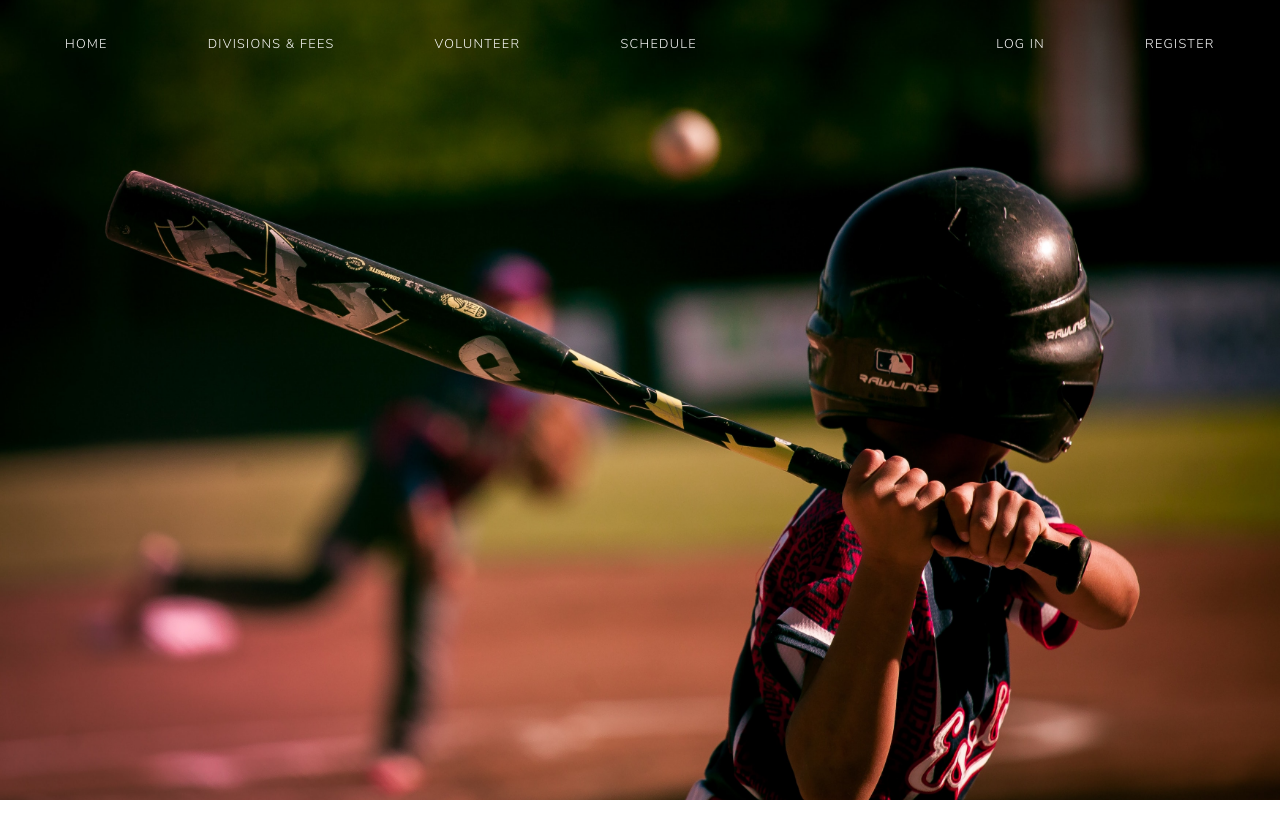
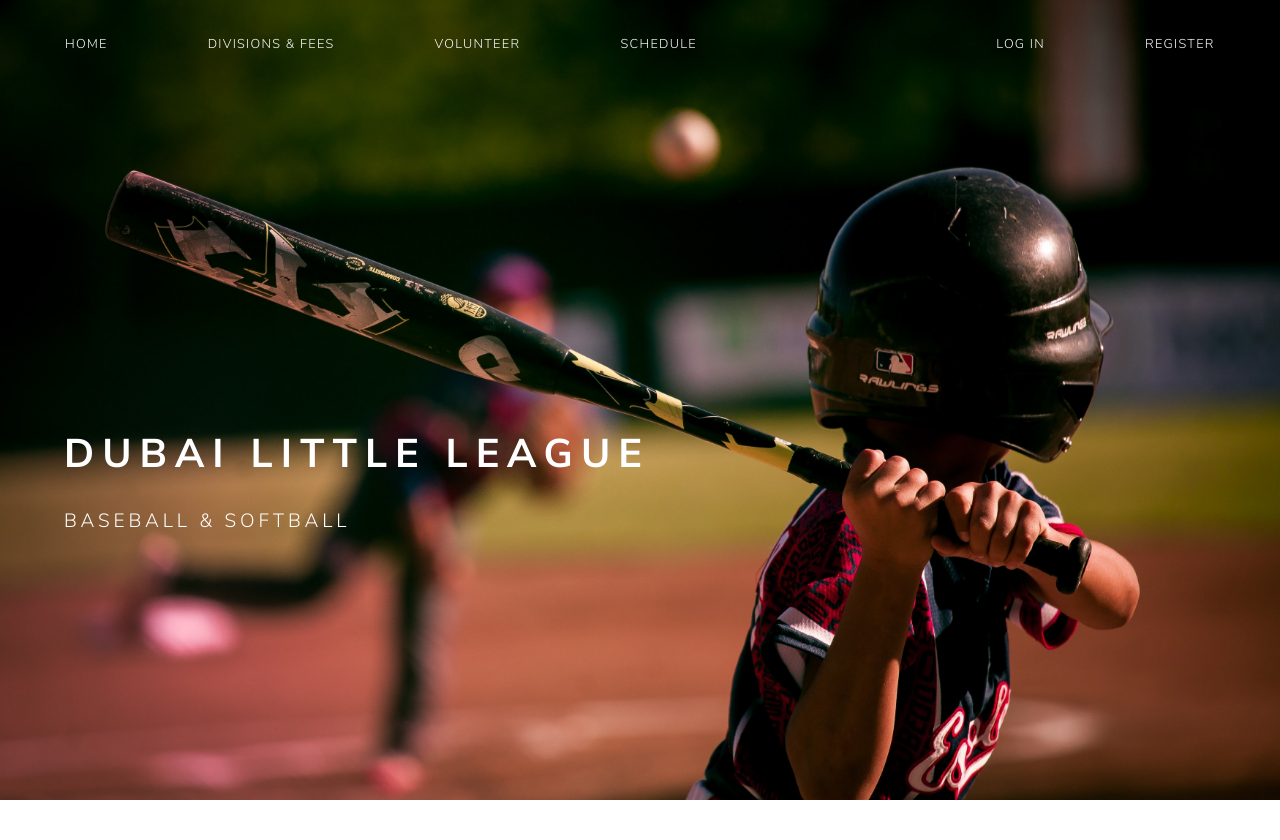
Before and after one commit to seyhankhan/dubailittleleague.netlify.app, a Flask app: page / in a window 1280 px wide. Shown: the top 840 px of the page. Run offline with Flask 2, Linux system fonts and the light colour scheme.

Commit message:
headings

```diff
--- a/static/css/main.css
+++ b/static/css/main.css
@@ -63,6 +63,7 @@ h2 {
   font-weight: lighter;
   letter-spacing: 0.2em;
   text-transform: uppercase;
+  color: white;
 }
 
 h6 {
@@ -116,10 +117,17 @@ p {
   background-image: url("../images/home-cover.jpg");
   background-position: center center;
   background-repeat: no-repeat;
-  background-attachment: fixed;
+  /* background-attachment: fixed; */
   background-size: cover;
 }
 
+.content {
+  position: absolute;
+  Top: 50%;
+  left: 5%;
+}
+
+/*                                   Footer                                    */
 .footer {
   padding-left: 15px;
 }
--- a/templates/index.html
+++ b/templates/index.html
@@ -32,8 +32,9 @@
       </div>
     </div>
     <div class="row cover">
-      <div class="title">
-        <!-- <h1>Dubai Little League</h1> -->
+      <div class="content">
+        <h1 class="title">Dubai Little League</h1>
+        <h2 class="sub-title">Baseball & Softball</h2>
       </div>
     </div>
     <div class="row footer">
```
